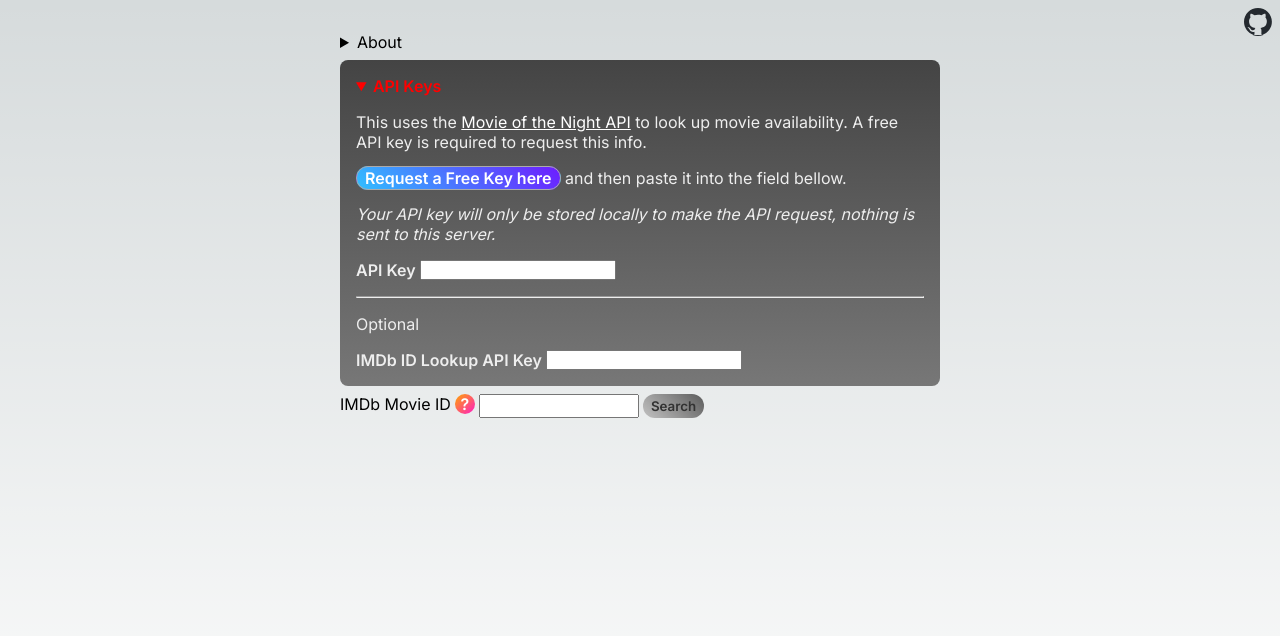
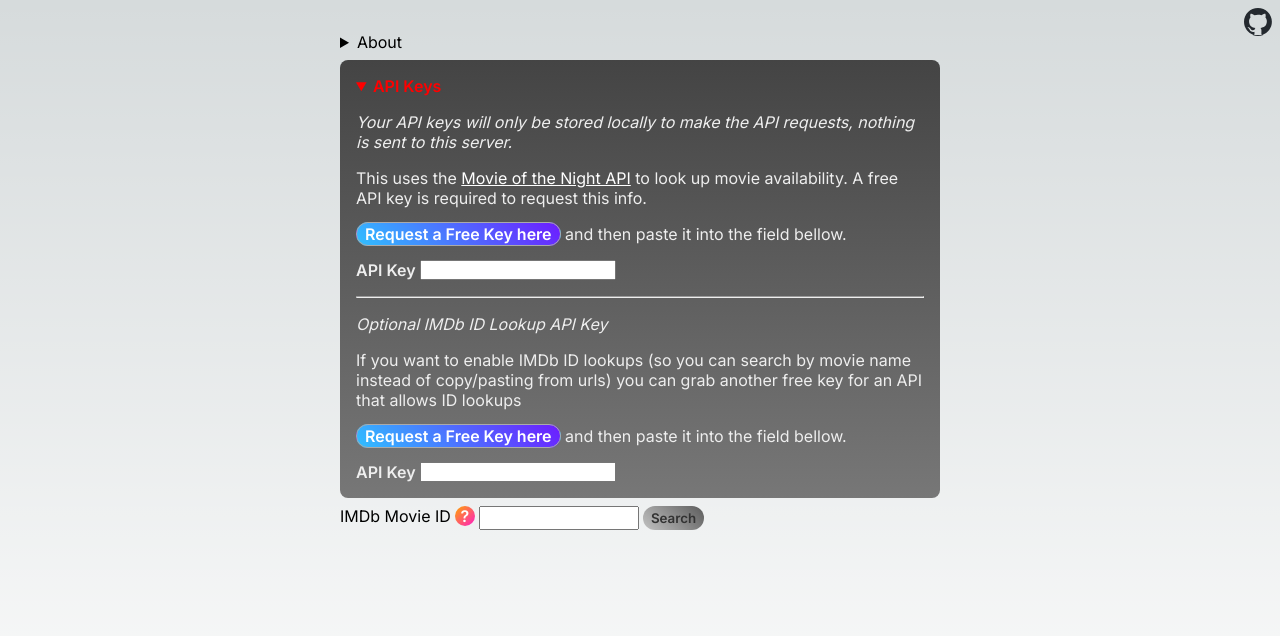
Before and after one commit to SkylerA/streaming-countries, a Next.js app: page / in a window 1280 px wide. Shown: the top 636 px of the page. Built offline with nearby package versions, Linux system fonts and the light colour scheme.

Commit message:
Abstract Api Key fields

```diff
--- /dev/null
+++ b/src/app/components/ApiKeyPrompt.tsx
@@ -0,0 +1,40 @@
+import React, { useCallback } from "react";
+
+type Props = {
+    apiKey: string,
+    setApiKey: React.Dispatch<React.SetStateAction<string>>,
+    storageKey: string,
+    description: React.ReactNode,
+    apiRegistryUrl: string
+}
+
+const ApiKeyPrompt = (props: Props) => {
+    const { apiKey, setApiKey, storageKey, description, apiRegistryUrl } = props;
+
+    // Set ApiKey and also store in LocalStorage
+    const setAndStoreApiKey = useCallback(
+        (event: React.ChangeEvent<HTMLInputElement>) => {
+            const val = event.target.value;
+            localStorage.setItem(storageKey, val);
+            setApiKey(val);
+        },
+        [setApiKey, storageKey],
+    )
+
+    return <>
+        <p>
+            {description}
+        </p>
+        <p>
+            <a className="button" href={apiRegistryUrl.toString()} target="_blank">Request a Free Key here</a> and then paste it into the field bellow.
+        </p>
+        <label>
+            <span className='label'>
+                API Key
+            </span>
+            <input value={apiKey} onChange={setAndStoreApiKey}></input>
+        </label>
+    </>;
+}
+
+export default ApiKeyPrompt;
--- a/src/app/components/Search.tsx
+++ b/src/app/components/Search.tsx
@@ -3,8 +3,19 @@
 import React, { type ChangeEvent, useState, useEffect, useCallback, useRef } from 'react'
 import useCountrySearch from '../hooks/useSearch';
 import FreeCountryResults from './FreeCountryResults';
+import ApiKeyPrompt from './ApiKeyPrompt';
 
 type Props = {}
+
+// Movie of the Night API Prompt vars
+const MovieNightStorageKey = "_MovieNightApiKey";
+const MovieNightUrl = "https://rapidapi.com/movie-of-the-night-movie-of-the-night-default/api/streaming-availability/pricing";
+const MovieNightDesc = <>This uses the <a href="https://www.movieofthenight.com/about/api" target="_blank">Movie of the Night API</a> to look up movie availability. A free API key is required to request this info.</>;
+
+// IMDb ID Search API Prompt vars
+const IMDbDesc = <>If you want to enable IMDb ID lookups (so you can search by movie name instead of copy/pasting from urls) you can grab another free key for an API that allows ID lookups</>;
+const IMDbStorageKey = "_IMDbApiKey";
+const IMDbUrl = "https://rapidapi.com/linaspurinis/api/mdblist/pricing";
 
 const Search = (props: Props) => {
   const [movieNightApiKey, setMovieNightApiKey] = useState('');
@@ -18,35 +29,16 @@
   // Handle API Key rendering
   useEffect(() => {
     // Check for a stored api key
-    const localKey = localStorage.getItem("_MovieNightApiKey") || '';
-    if (localKey !== '') {
+    const localMovieNightKey = localStorage.getItem(MovieNightStorageKey) || '';
+    if (localMovieNightKey !== '') {
       // If we have a key already, update the field
-      setMovieNightApiKey(localKey);
+      setMovieNightApiKey(localMovieNightKey);
     } else {
       // Open the API Key detail if we don't have a key stored currently
       setShowApiKey(true);
     }
   }, []);
 
-  // Set ApiKey and also store in LocalStorage
-  const setAndStoreApiKey = useCallback(
-    (event: ChangeEvent<HTMLInputElement>) => {
-      const val = event.target.value;
-      localStorage.setItem('_MovieNightApiKey', val);
-      setMovieNightApiKey(val);
-    },
-    [],
-  )
-
-  // Set ApiKey and also store in LocalStorage
-  const setAndStoreImdbApiKey = useCallback(
-    (event: ChangeEvent<HTMLInputElement>) => {
-      const val = event.target.value;
-      localStorage.setItem('_ImdbApiKey', val);
-      setImdbApiKey(val);
-    },
-    [],
-  )
 
   function checkForEnter(event: React.KeyboardEvent<HTMLInputElement>): void {
     if (event.key === 'Enter') {
@@ -59,28 +51,12 @@
       <details open={showApiKey} className='api-key flow-content'>
         <summary className={!keySet ? 'required' : ''}>API Keys</summary>
         <p>
-          This uses the <a href="https://www.movieofthenight.com/about/api" target="_blank">Movie of the Night API</a> to look up movie availability. A free API key is required to request this info.
+          <em>Your API keys will only be stored locally to make the API requests, nothing is sent to this server.</em>
         </p>
-        <p>
-          <a className="button" href="https://rapidapi.com/movie-of-the-night-movie-of-the-night-default/api/streaming-availability/pricing" target="_blank">Request a Free Key here</a> and then paste it into the field bellow.
-        </p>
-        <p>
-          <em>Your API key will only be stored locally to make the API request, nothing is sent to this server.</em>
-        </p>
-        <label>
-          <span className='label'>
-            API Key
-          </span>
-          <input value={movieNightApiKey} onChange={setAndStoreApiKey}></input>
-        </label>
+        <ApiKeyPrompt apiKey={movieNightApiKey} setApiKey={setMovieNightApiKey} storageKey={MovieNightStorageKey} apiRegistryUrl={MovieNightUrl} description={MovieNightDesc} />
         <hr />
-        <p>Optional</p>
-        <label>
-          <span className='label'>
-            IMDb ID Lookup API Key
-          </span>
-          <input value={imdbApiKey} onChange={setAndStoreImdbApiKey}></input>
-        </label>
+        <p><em>Optional IMDb ID Lookup API Key</em></p>
+        <ApiKeyPrompt apiKey={imdbApiKey} setApiKey={setImdbApiKey} storageKey={IMDbStorageKey} apiRegistryUrl={IMDbUrl} description={IMDbDesc} />
       </details>
       <div>
         <label>
```
